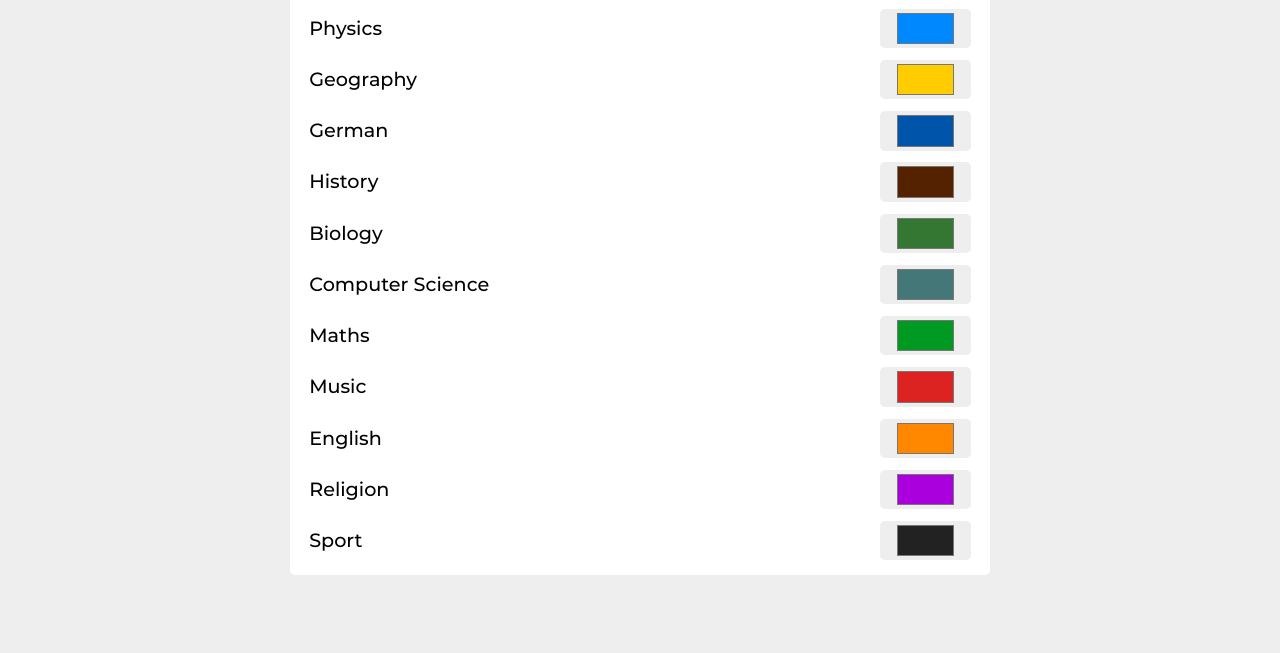
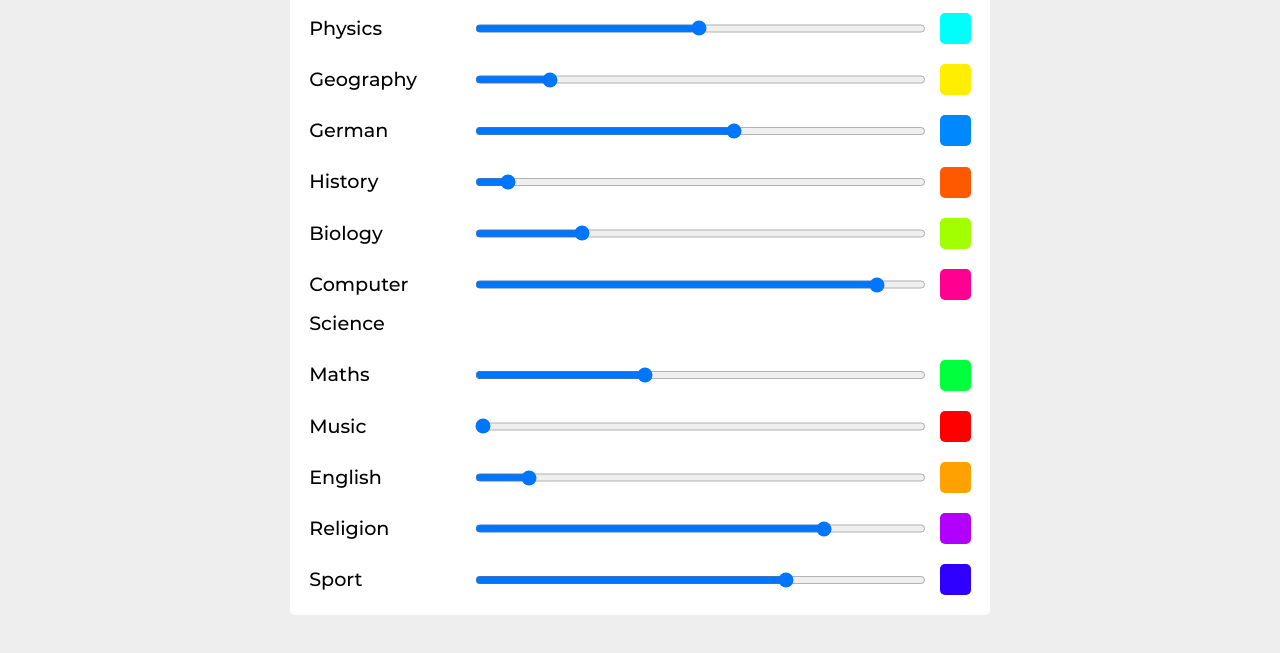
Before and after one commit to LeoHerrmann/timetable, a plain HTML site: page color_settings.html in a window 1280 px wide. Shown: the part 151-804 px from the top of the page. Drawn offline with Linux system fonts and the light colour scheme.

```diff
--- a/scripts/color_settings.js
+++ b/scripts/color_settings.js
@@ -36,20 +36,28 @@
         }
 
         for (subject of subjects_list) {
-            var color = config.data.colors[subject];
+            //var color = config.data.colors[subject];
+            var hue = config.data.colors[subject];
+
+            if (typeof(hue) == "undefined") {
+                hue = 0;
+            }
 
             color_input_groups_container.innerHTML +=
                 "<div class='input_group'>" +
                     `<label>${subject}</label>` +
-                    `<input type='color' value='${typeof(color) == "undefined" ? "#000" : color}'`+
+                    //`<input type='color' value='${typeof(color) == "undefined" ? "#000" : color}'`+
+                    `<input type='range' min='0' max='360' value='${hue}'/>` +
+                    `<div class="color_preview" style="background-color: hsl(${hue}, 100%, 50%)"></div>`
                 "</div>";
         }
 
         var inputs = document.getElementsByTagName("input");
         for (input_element of inputs) {
-            input_element.onchange = function() {
+            input_element.onchange = function(e) {
                 settings_saved = false;
                 document.getElementById("save_button").classList.add("positive");
+                e.target.parentElement.getElementsByClassName("color_preview")[0].style.backgroundColor = `hsl(${e.target.value}, 100%, 50%)`;
             }
         }
     }
@@ -66,6 +74,7 @@
         var input = input_group.getElementsByTagName("input")[0];
 
         new_colors[label.innerText] = input.value;
+        console.log(input.value);
     }
 
     config.data.colors = new_colors;
--- a/scripts/configuration.js
+++ b/scripts/configuration.js
@@ -125,17 +125,17 @@
 
 
 		colors: {
-			"History":			"#552200",
-			"Biology": 			"#337732",
-			"German":			"#0055AA",
-			"English": 			"#FF8800",
-			"Computer Science":	"#447777",
-			"Maths": 			"#009922",
-			"Music": 			"#DD2222",
-			"Physics": 			"#0088FF",
-			"Religion": 		"#AA00DD",
-			"Geography":		"#FFCC00",
-			"Sport":			"#222222",
+			"Physics":"179",
+			"English":"38",
+			"Biology":"82",
+			"German":"208",
+			"Maths":"134",
+			"Music":"0",
+			"History":"21",
+			"Religion":"282",
+			"Geography":"56",
+			"Computer Science":"326",
+			"Sport":"251"
 		}
 	}
 };
--- a/styles/settings_pages.css
+++ b/styles/settings_pages.css
@@ -72,10 +72,22 @@
 
 
 #color_input_groups_container > .input_group > label {
-    flex-grow: 2;
+    width: 12ch;
+    overflow: hidden;
+    text-overflow: ellipsis;
+    word-break: keep-all;
 }
 #color_input_groups_container > .input_group > input {
-    width: 9ch;
+    margin-top: 0;
+    margin-bottom: 0;
+    padding: 0;
+    flex-grow: 1;
+}
+#color_input_groups_container > .input_group > .color_preview {
+    margin-top: calc((var(--space-3) - var(--space-2)) / 2);
+    width: var(--space-2);
+    height: var(--space-2);
+    border-radius: 5px;
 }
 
 
```
Also changed, not shown: scripts/script.js (+9 -4 lines), changelog.txt.
